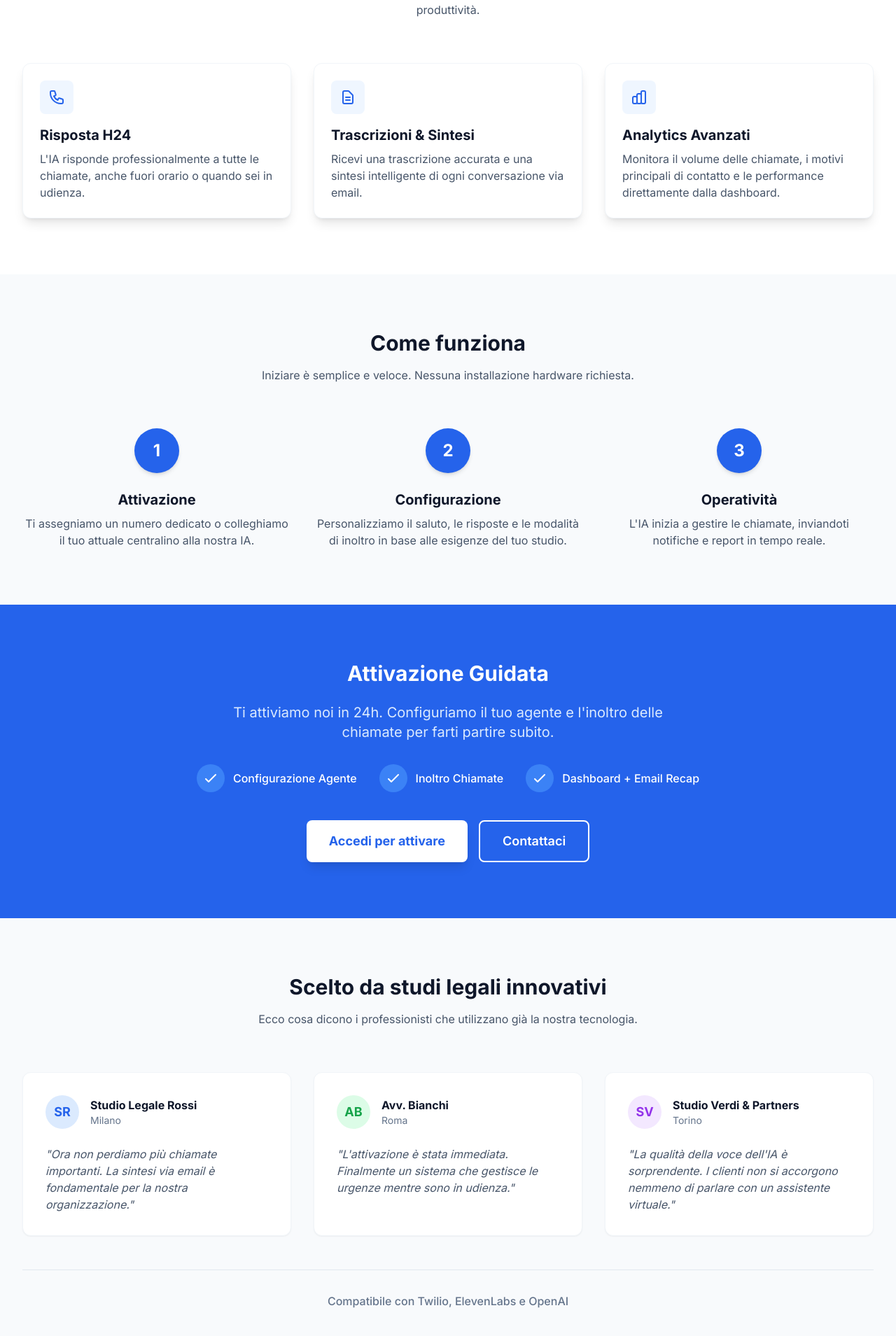
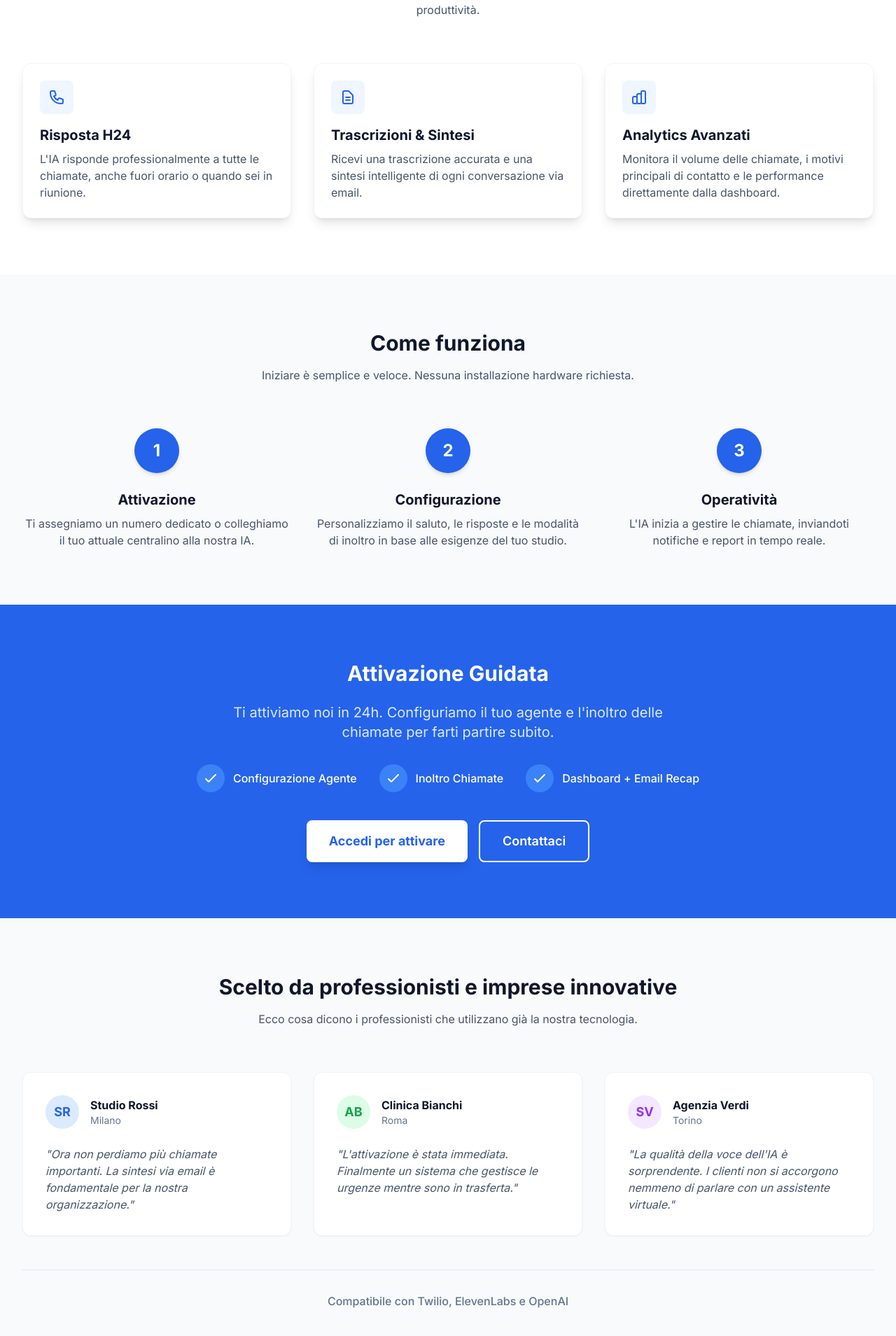
Before and after one commit to EdoBufLit/segretarIA, a FastAPI app: page / in a window 1280 px wide. Shown: the part 800-2709 px from the top of the page at 70% size. Run offline with FastAPI, Linux system fonts and the light colour scheme; some libraries are stand-ins or nearby versions.

Commit message:
copy: broaden positioning to professionals and businesses

```diff
--- a/templates/index.html
+++ b/templates/index.html
@@ -3,7 +3,7 @@
 <head>
     <meta charset="UTF-8">
     <meta name="viewport" content="width=device-width, initial-scale=1.0">
-    <title>Segreteria IA - Segreteria Telefonica AI per Studi Legali</title>
+    <title>Segreteria IA - Segreteria Telefonica AI per Professionisti e Imprese</title>
     <script src="https://cdn.tailwindcss.com"></script>
     <link href="https://fonts.googleapis.com/css2?family=Inter:wght@300;400;500;600;700&display=swap" rel="stylesheet">
     <link rel="stylesheet" href="/static/booking_wizard.css">
@@ -126,7 +126,7 @@
     <section class="hero-bg pt-32 pb-20 lg:pt-48 lg:pb-32 relative">
         <div class="max-w-7xl mx-auto px-4 sm:px-6 lg:px-8 relative z-10 text-center">
             <h1 class="text-4xl md:text-6xl font-extrabold text-slate-900 tracking-tight mb-6">
-                La segreteria telefonica AI <br class="hidden md:block"> per il tuo studio legale
+                La segreteria telefonica AI <br class="hidden md:block"> per professionisti e imprese
             </h1>
             <p class="text-lg md:text-xl text-slate-600 max-w-3xl mx-auto mb-10 leading-relaxed">
                 Segreteria IA risponde alle chiamate 24/7, trascrive le conversazioni, invia report via email e ti permette di gestire tutto da una dashboard intelligente. Non perdere mai più un cliente.
@@ -169,7 +169,7 @@
                         <svg class="w-6 h-6 text-blue-600" fill="none" stroke="currentColor" viewBox="0 0 24 24"><path stroke-linecap="round" stroke-linejoin="round" stroke-width="2" d="M3 5a2 2 0 012-2h3.28a1 1 0 01.948.684l1.498 4.493a1 1 0 01-.502 1.21l-2.257 1.13a11.042 11.042 0 005.516 5.516l1.13-2.257a1 1 0 011.21-.502l4.493 1.498a1 1 0 01.684.949V19a2 2 0 01-2 2h-1C9.716 21 3 14.284 3 6V5z"></path></svg>
                     </div>
                     <h3 class="text-xl font-bold text-slate-900 mb-2">Risposta H24</h3>
-                    <p class="text-slate-600">L'IA risponde professionalmente a tutte le chiamate, anche fuori orario o quando sei in udienza.</p>
+                    <p class="text-slate-600">L'IA risponde professionalmente a tutte le chiamate, anche fuori orario o quando sei in riunione.</p>
                 </div>
 
                 <!-- Card 2 -->
@@ -276,7 +276,7 @@
     <section class="py-20 bg-slate-50">
         <div class="max-w-7xl mx-auto px-4 sm:px-6 lg:px-8">
             <div class="text-center mb-16">
-                <h2 class="text-3xl font-bold text-slate-900 mb-4">Scelto da studi legali innovativi</h2>
+                <h2 class="text-3xl font-bold text-slate-900 mb-4">Scelto da professionisti e imprese innovative</h2>
                 <p class="text-slate-600 max-w-2xl mx-auto">Ecco cosa dicono i professionisti che utilizzano già la nostra tecnologia.</p>
             </div>
 
@@ -286,7 +286,7 @@
                     <div class="flex items-center mb-6">
                         <div class="w-12 h-12 bg-blue-100 rounded-full flex items-center justify-center text-blue-600 font-bold text-lg mr-4">SR</div>
                         <div>
-                            <div class="font-bold text-slate-900">Studio Legale Rossi</div>
+                            <div class="font-bold text-slate-900">Studio Rossi</div>
                             <div class="text-sm text-slate-500">Milano</div>
                         </div>
                     </div>
@@ -298,11 +298,11 @@
                     <div class="flex items-center mb-6">
                         <div class="w-12 h-12 bg-green-100 rounded-full flex items-center justify-center text-green-600 font-bold text-lg mr-4">AB</div>
                         <div>
-                            <div class="font-bold text-slate-900">Avv. Bianchi</div>
+                            <div class="font-bold text-slate-900">Clinica Bianchi</div>
                             <div class="text-sm text-slate-500">Roma</div>
                         </div>
                     </div>
-                    <p class="text-slate-600 italic">"L'attivazione è stata immediata. Finalmente un sistema che gestisce le urgenze mentre sono in udienza."</p>
+                    <p class="text-slate-600 italic">"L'attivazione è stata immediata. Finalmente un sistema che gestisce le urgenze mentre sono in trasferta."</p>
                 </div>
 
                 <!-- Card 3 -->
@@ -310,7 +310,7 @@
                     <div class="flex items-center mb-6">
                         <div class="w-12 h-12 bg-purple-100 rounded-full flex items-center justify-center text-purple-600 font-bold text-lg mr-4">SV</div>
                         <div>
-                            <div class="font-bold text-slate-900">Studio Verdi & Partners</div>
+                            <div class="font-bold text-slate-900">Agenzia Verdi</div>
                             <div class="text-sm text-slate-500">Torino</div>
                         </div>
                     </div>
@@ -331,7 +331,7 @@
                 <div class="mb-10 lg:mb-0">
                     <h2 class="text-3xl font-bold text-slate-900 mb-6">Sicurezza e Privacy al primo posto</h2>
                     <p class="text-lg text-slate-600 mb-8">
-                        Sappiamo quanto sia fondamentale la riservatezza per uno studio legale. I nostri sistemi sono progettati secondo i più alti standard di sicurezza.
+                        Sappiamo quanto siano fondamentali privacy e compliance per ogni business. I nostri sistemi sono progettati secondo i più alti standard di sicurezza.
                     </p>
                     <ul class="space-y-4">
                         <li class="flex items-start">
@@ -361,7 +361,7 @@
         <div class="max-w-7xl mx-auto px-4 sm:px-6 lg:px-8">
             <div class="text-center mb-16">
                 <h2 class="text-3xl font-bold text-slate-900 mb-4">Piani Flessibili</h2>
-                <p class="text-slate-600 max-w-2xl mx-auto">Scegli la soluzione più adatta alle dimensioni del tuo studio.</p>
+                <p class="text-slate-600 max-w-2xl mx-auto">Scegli la soluzione più adatta alle dimensioni della tua attività.</p>
             </div>
 
             <div class="grid grid-cols-1 md:grid-cols-2 gap-8 max-w-4xl mx-auto">
```
